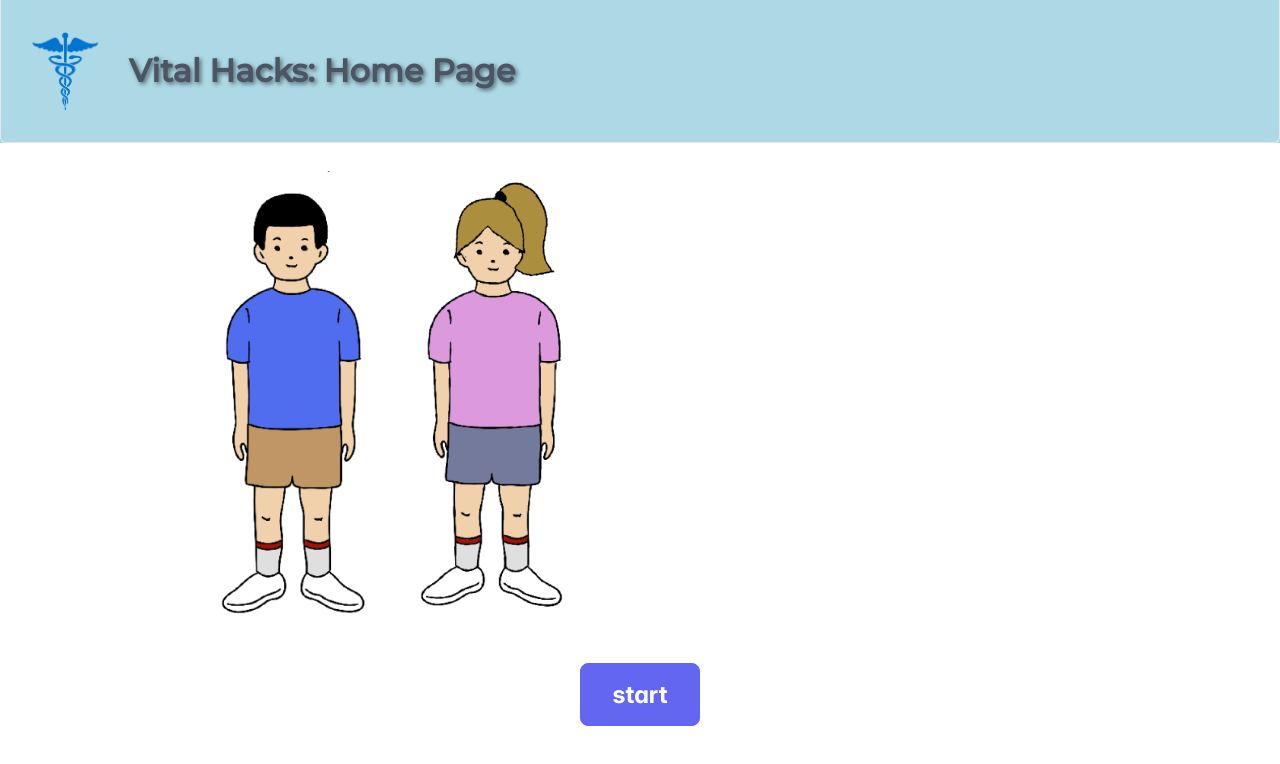
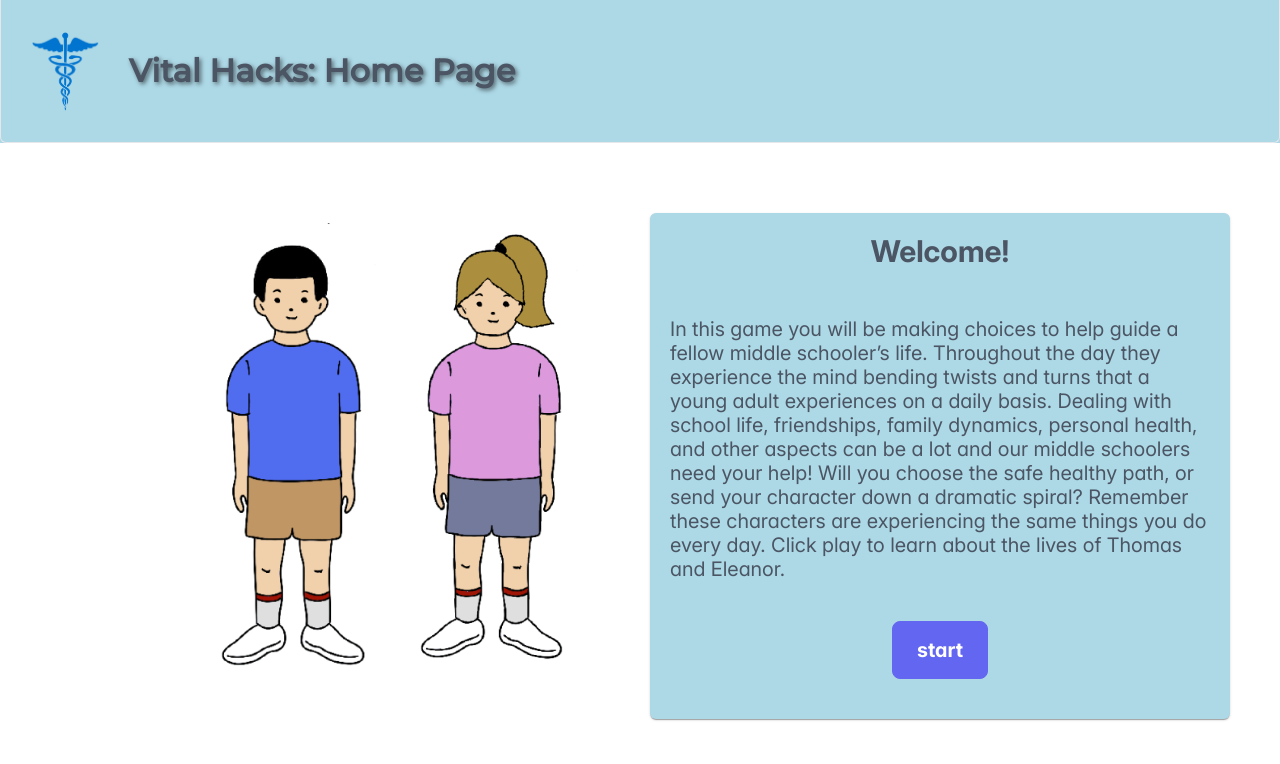
Before and after one commit to KalinaM11/Vital-Hackathon, a React (Create React App) app in the folder vital-hacks/: page / in a window 1280 px wide. Shown: the top 764 px of the page. Built offline with nearby package versions, Linux system fonts and the light colour scheme.

Commit message:
Routing workign

```diff
--- a/vital-hacks/src/App.tsx
+++ b/vital-hacks/src/App.tsx
@@ -3,12 +3,14 @@ import { HomePageComponent } from './pages/homePage/homePage.components';
 import { BrowserRouter as Router, Route, Routes} from 'react-router-dom';
 import React from 'react';
 import 'primereact/resources/themes/lara-light-indigo/theme.css';
+import { SelectionPageComponent } from './pages/selectionPage/selectionPage';
 
 function App() {
   return (
     <Router>
        <Routes>
         <Route path="/" element={<HomePageComponent />} />
+        <Route path="/SelectionPage" element={<SelectionPageComponent />} />
       </Routes>
   </Router>
   );
--- a/vital-hacks/src/pages/homePage/homePage.component.css
+++ b/vital-hacks/src/pages/homePage/homePage.component.css
@@ -3,13 +3,15 @@
 .box-container {
     width: 100%;
     padding: 20px;
-    display: flex;
-    align-items: center;
+    display: grid;
+    grid-template-columns: 1fr 1fr; /* Two equal-width columns */
     gap: 20px;
     height: 65vh;
+    padding-top: 70px;
 }
 
 .button-container {
+    padding-top: 20px;
     display: flex;            /* Enables Flexbox */
     justify-content: center;  /* Centers horizontally */
     align-items: center;      /* Centers vertically */
@@ -17,7 +19,16 @@
 }
 
 .button {
-    font-size: 1.5rem;
-    padding: 1rem 2rem;
+    font-size: 1.25rem;
+    padding: 1rem 1.5rem;
     border-radius: 8px;
 }
+
+.card-text {
+    font-size: 20px;
+}
+
+.p-card-title {
+    font-size: 30px;
+    text-align: center;
+}
--- a/vital-hacks/src/pages/homePage/homePage.components.tsx
+++ b/vital-hacks/src/pages/homePage/homePage.components.tsx
@@ -4,8 +4,10 @@ import { Button } from 'primereact/button';
 import { useNavigate } from 'react-router-dom';
 import boyImage from '../../images/boyHomePage.png';
 import girlImage from '../../images/girlHomePage.png'
+import { Card } from 'primereact/card';
 
 export const HomePageComponent = () => {
+    const navigate = useNavigate();
 
     return (
         <div>
@@ -15,9 +17,21 @@ export const HomePageComponent = () => {
                     <img src={boyImage} alt="boyImage" style={{ height: '60vh', marginRight: '10px', padding: '10px', paddingLeft: '200px'}} />
                     <img src={girlImage} alt="girlImage" style={{ height: '60vh', marginRight: '10px', padding: '10px'}} />
                 </div>
-             </div>
-             <div className="button-container">
-                <Button label="start" className="button"/>
+                <div style={{paddingRight: '30px'}}>
+                    <Card title="Welcome!" style={{background: '#ADD8E6'}}>
+                      <p className="card-text">
+                            In this game you will be making choices to help guide a fellow middle schooler’s life.
+                            Throughout the day they experience the mind bending twists and turns that a young adult
+                            experiences on a daily basis. Dealing with school life, friendships, family dynamics, personal health,
+                            and other aspects can be a lot and our middle schoolers need your help! Will you choose the safe healthy
+                            path, or send your character down a dramatic spiral? Remember these characters are experiencing the same
+                            things you do every day. Click play to learn about the lives of Thomas and Eleanor.
+                        </p>
+                        <div className="button-container">
+                            <Button label="start" className="button" onClick={() => navigate('/SelectionPage')}/>
+                        </div>
+                    </Card>
+                </div>
              </div>
         </div>
     );
--- a/vital-hacks/src/pages/selectionPage/selectionPage.tsx
+++ b/vital-hacks/src/pages/selectionPage/selectionPage.tsx
@@ -0,0 +1,15 @@
+import { Header } from '../shared/header/header.component'
+import { Button } from 'primereact/button';
+import { useNavigate } from 'react-router-dom';
+import boyImage from '../../images/boyHomePage.png';
+import girlImage from '../../images/girlHomePage.png'
+import { Card } from 'primereact/card';
+
+export const SelectionPageComponent = () => {
+
+    return (
+        <div>
+             <Header pageType= 'Home Page'/>
+        </div>
+    );
+};
--- a/vital-hacks/src/pages/shared/header/header.component.tsx
+++ b/vital-hacks/src/pages/shared/header/header.component.tsx
@@ -13,7 +13,6 @@ export const Header = (props: HeaderProps) => {
                 <img src={logo} alt="Logo" style={{ height: '100px', marginRight: '10px', padding: '10px'}} />
                 <h1 style={{padding: '10px', textAlign: 'left', fontFamily: 'Montserrat, sans-serif', textShadow: '2px 2px 4px rgba(0, 0, 0, .5)'}} >Vital Hacks: {props.pageType} </h1>
            </div>
-
         </Panel>
         </div>
     );
```
